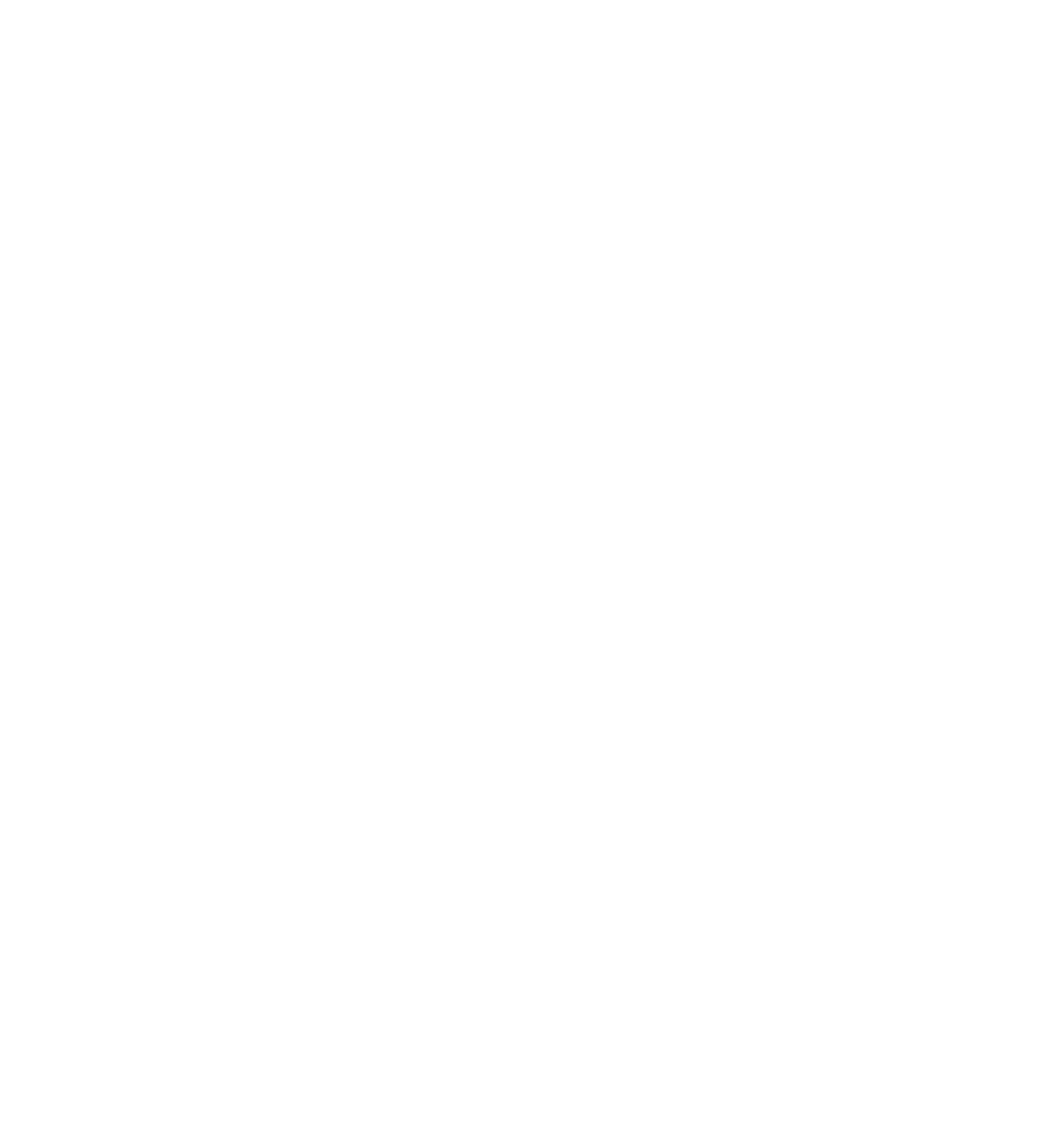
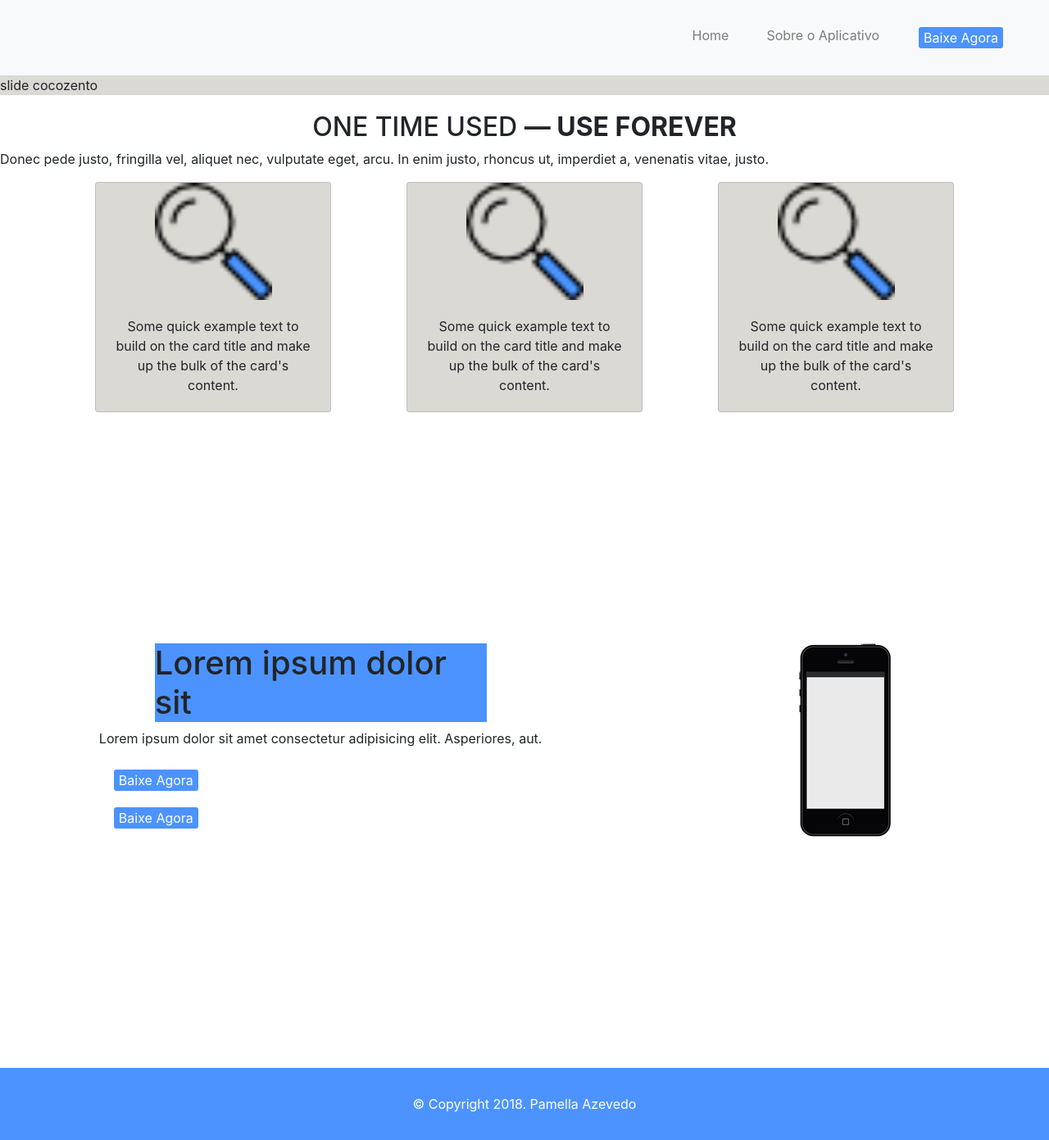
Before and after one commit to pamellaazevedo/Projeto_Final, a plain HTML site: page index.html in a window 1280 px wide. Shown: the whole page at 82% size. Before the commit the page ends 800 px from the top, so only its background shows below. Drawn offline with nearby package versions, Linux system fonts and the light colour scheme.

Commit message:
Atualização Projeto

```diff
--- a/css/style.scss
+++ b/css/style.scss
@@ -0,0 +1,90 @@
+// variaveis
+
+$cor1:#00327F;
+$cor2:#4C93FF;
+$cor3:#0064FF;
+$cor4:#26497F;
+$cor5:#0050CC;
+$cinza-claro:#DBD9D4;
+$cinza-escuro:#ABA7A1;
+$font-size-title:2.5rem;
+$fonte-titulo:'Montserrat', 'sans-serif';
+// $fonte-padrao:'','';
+
+// Geral
+* {
+    margin: 0 auto;
+
+}
+nav {
+    ul {
+        margin: 0;
+        display: flex;
+        justify-content: flex-end;
+        li {
+            list-style: none;
+            display: inline-block;
+            padding: 15px;
+            a{
+            color: $cor1;
+            text-decoration: none;
+            }
+        }
+    }
+    .btn1 {
+        border: 2px solid white;
+        background: $cor2;
+        color: white;
+        border-radius: 5px;
+        cursor: pointer;
+    }
+}
+
+body {
+    section {
+        background-color: white;
+        .section1{
+            background-color: $cinza-claro;
+        }
+    }
+    .section2 {
+        margin-top: 20px;
+        .card {
+            background-color: $cinza-claro;
+            img {
+                width: 50%;
+            }
+        }
+        .titulo-section {
+            h2 {
+            text-align: center;
+            }
+        }
+    }
+    .section3 {
+        display: flex;
+        flex-direction: row;
+        align-items: center;
+        justify-content: flex-end;
+        min-height: 100vh;
+        h1 {
+            background-color: $cor2;
+            width: 405px;
+            // font-family: 'Lato',serif;
+        }
+        .btn1 {
+            border: 2px solid white;
+            background: $cor2;
+            color: white;
+            border-radius: 5px;
+            cursor: pointer;
+        }
+    }
+}
+
+footer {
+    background-color: $cor2;
+    p {
+        color: white;
+    }
+}
--- a/index.html
+++ b/index.html
@@ -0,0 +1,117 @@
+<!DOCTYPE html>
+<html>
+
+<head>
+    <meta charset="utf-8">
+    <title>As Cores de SP</title>
+    <link rel="stylesheet" href="./css/comfortaa/stylesheet.css" />
+    <link href="https://fonts.googleapis.com/css?family=Open+Sans" rel="stylesheet">
+    <link rel="stylesheet" href="https://stackpath.bootstrapcdn.com/bootstrap/4.1.1/css/bootstrap.min.css" integrity="sha384-WskhaSGFgHYWDcbwN70/dfYBj47jz9qbsMId/iRN3ewGhXQFZCSftd1LZCfmhktB"
+        crossorigin="anonymous">
+    <link rel="stylesheet" href="./css/style.css" />
+    <link rel="shortcut icon" href="./img/icones/icon.png" />
+    <meta name="viewport" content="width=device-width, initial-scale=1, shrink-to-fit=no">
+</head>
+
+<body>
+    <header>
+        <nav class="navbar navbar-light bg-light navbar-expand-lg" id="navegacao">
+            <div class="container-fluid">
+                <button class="navbar-toggler" type="button" data-toggle="collapse" data-target="#navbarResponsive" aria-controls="navbarResponsive"
+                    aria-expanded="false" aria-label="Toggle navigation">
+                    <span class="navbar-toggler-icon"></span>
+                </button>
+                <div class="collapse navbar-collapse" id="navbarResponsive">
+                    <ul class="navbar-nav ml-auto">
+                        <li class="nav-item">
+                            <a href="" class="nav-link">Home</a>
+                        </li>
+                        <li class="nav-item">
+                            <a href="" class="nav-link">Sobre o Aplicativo</a>
+                        </li>
+                        <li class="nav-item">
+                            <a class="nav-link" href="">
+                                <button class="btn1">Baixe Agora</button>
+                            </a>
+                        </li>
+                    </ul>
+                </div>
+            </div>
+        </nav>
+    </header>
+    <section>
+        <div class="section1">
+            slide cocozento
+        </div>
+    </section>
+    <section class="section2">
+        <div class="titulo-section">
+            <h2>ONE TIME USED
+                <strong>— USE FOREVER</strong>
+            </h2>
+        </div>
+        <p>Donec pede justo, fringilla vel, aliquet nec, vulputate eget, arcu. In enim justo, rhoncus ut, imperdiet a, venenatis
+            vitae, justo.</p>
+        <div class="container">
+            <div class="row text-center">
+
+                <div class="card" style="width: 18rem;">
+                    <img class="card-img-top" src="img/lupa.png" alt="Card image cap">
+                    <div class="card-body">
+                        <p class="card-text">Some quick example text to build on the card title and make up the bulk of the card's content.</p>
+                    </div>
+                </div>
+                <div class="card" style="width: 18rem;">
+                    <img class="card-img-top" src="img/lupa.png" alt="Card image cap">
+                    <div class="card-body">
+                        <p class="card-text">Some quick example text to build on the card title and make up the bulk of the card's content.</p>
+                    </div>
+                </div>
+                <div class="card" style="width: 18rem;">
+                    <img class="card-img-top" src="img/lupa.png" alt="Card image cap">
+                    <div class="card-body">
+                        <p class="card-text">Some quick example text to build on the card title and make up the bulk of the card's content.</p>
+                    </div>
+                </div>
+            </div>
+    </section>
+    <section>
+        <div class="section3">
+            <div>
+                <h1>Lorem ipsum dolor sit</h1>
+                <p>Lorem ipsum dolor sit amet consectetur adipisicing elit. Asperiores, aut.</p>
+                <a class="nav-link" href="">
+                    <button class="btn1">Baixe Agora</button>
+                </a>
+                <a class="nav-link" href="">
+                    <button class="btn1">Baixe Agora</button>
+                </a>
+            </div>
+            <div>
+                <img src="img/cel.png">
+            </div>
+        </div>
+    </section>
+    <footer>
+        <div id="reprograma" class="col-12 col-lg-12 p-0 py-3">
+            <div class="d-flex flex-column justify-content-center align-items-center">
+                <a href="https://github.com/pamellaazevedo" target="_blank" class="text-center">
+                    <p class="pt-3">© Copyright 2018. Pamella Azevedo</p>
+            </div>
+        </div>
+        <div class="scrollToTop">
+            <div class="scroll-img">
+                <img src="./img/icones/up-arrow.png" alt="latinha de spray ">
+                <img src="./img/icones/icon.png" alt="latinha de spray">
+            </div>
+        </div>
+    </footer>
+    <script src="https://ajax.googleapis.com/ajax/libs/jquery/3.3.1/jquery.min.js"></script>
+    <script src="https://cdnjs.cloudflare.com/ajax/libs/popper.js/1.14.3/umd/popper.min.js" integrity="sha384-ZMP7rVo3mIykV+2+9J3UJ46jBk0WLaUAdn689aCwoqbBJiSnjAK/l8WvCWPIPm49"
+        crossorigin="anonymous"></script>
+    <script src="https://stackpath.bootstrapcdn.com/bootstrap/4.1.1/js/bootstrap.min.js" integrity="sha384-smHYKdLADwkXOn1EmN1qk/HfnUcbVRZyYmZ4qpPea6sjB/pTJ0euyQp0Mk8ck+5T"
+        crossorigin="anonymous"></script>
+    <script src="js/script.js"></script>
+</body>
+
+</html>
--- /dev/null
+++ b/js/script.js
@@ -0,0 +1,33 @@
+$(document).ready(function () {
+
+    var $window = $(window);
+
+    $(window).scroll(function(){
+        var windowsize = $window.width();
+        if (windowsize > 440) {
+            //if the window is greater than 440px wide then turn on jScrollPane..
+
+            if ($(this).scrollTop() > 100) {
+                $('.scrollToTop').fadeIn();
+            } else {
+                $('.scrollToTop').fadeOut();
+            }
+
+        }
+    });
+
+    //Click event to scroll to top
+    $('.scrollToTop').click(function(){
+        $('html, body').animate({scrollTop : 0},800);
+        return false;
+    });
+
+    var $doc = $('html, body');
+    $('').click(function() {
+        $doc.animate({
+            scrollTop: $( $.attr(this, 'href') ).offset().top
+        }, 800);
+        return false;
+    });
+
+});
```
Also changed, not shown: css/style.css, img/cel.jpg (added), img/cel.png (added), img/cityscape.png (added), img/lupa.png (added), 1 other file.
